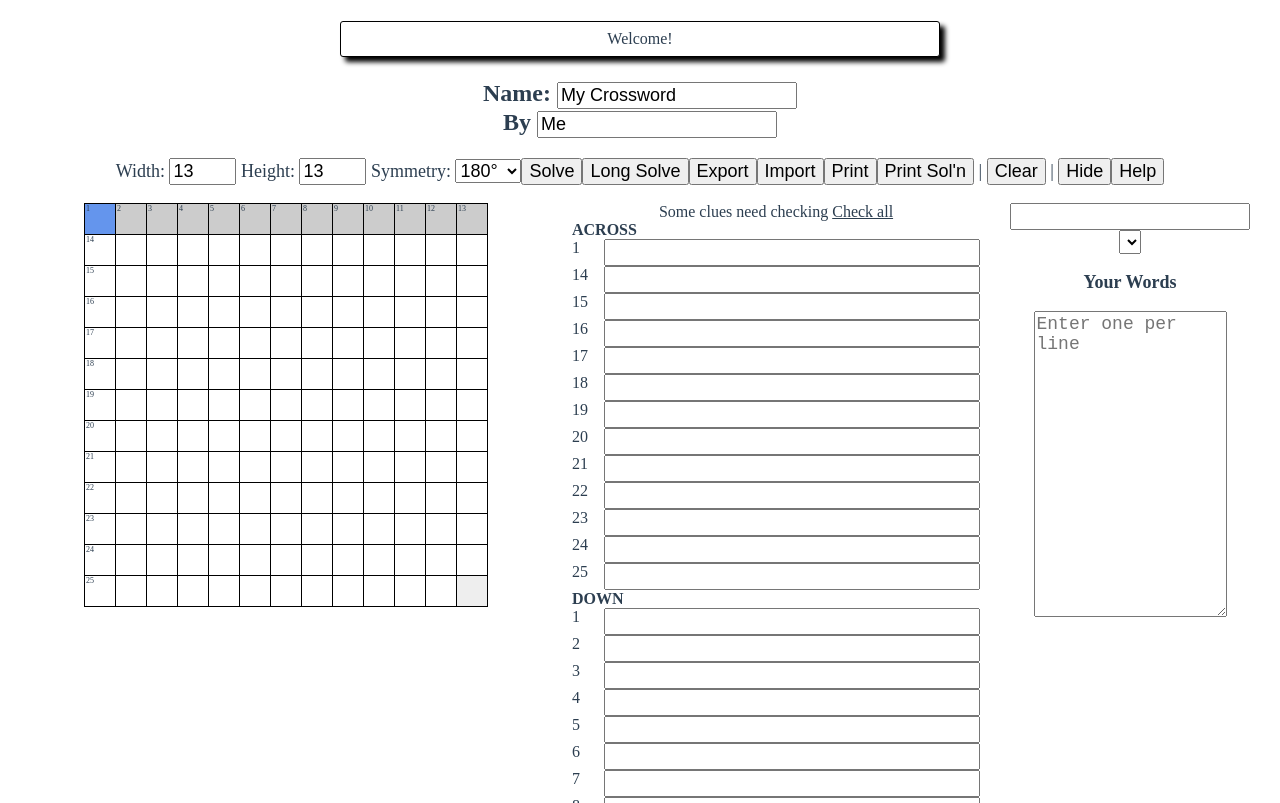
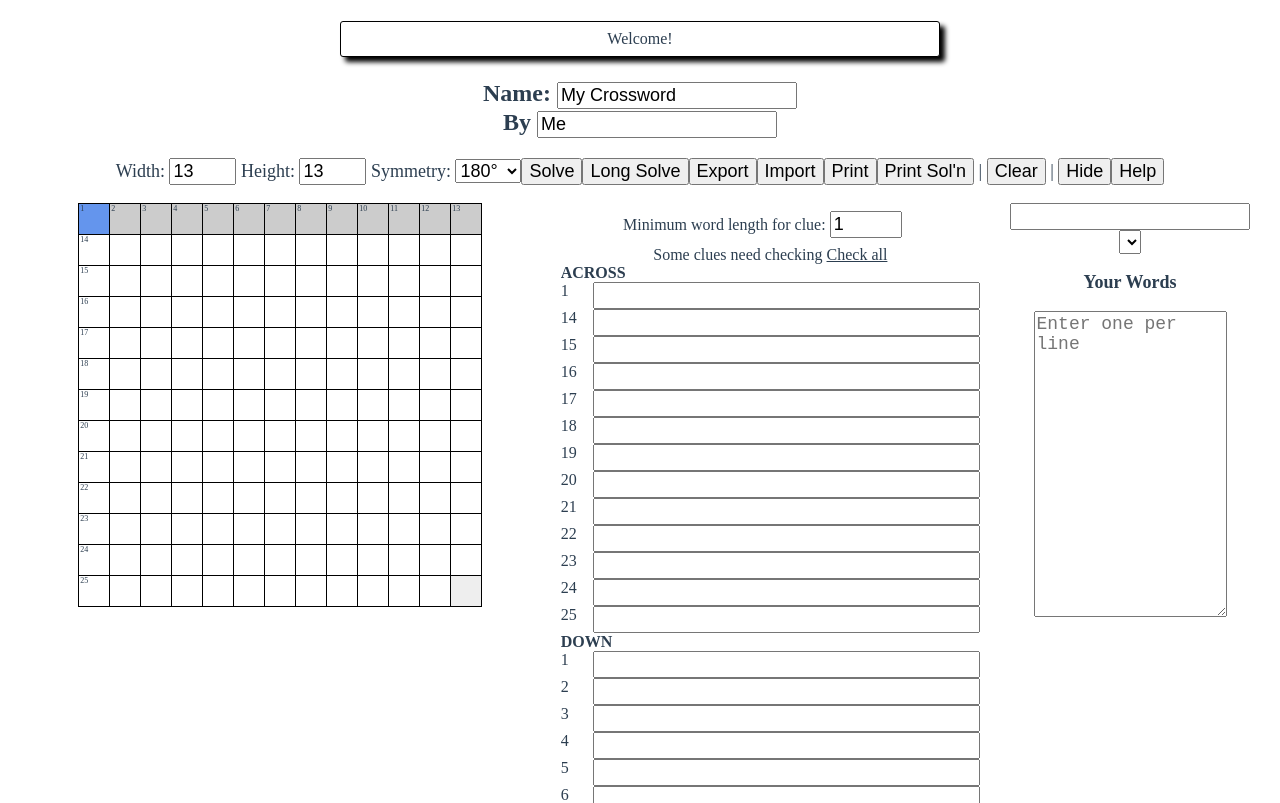
Before and after one commit to ertyseidohl/crossword-fe, a Vue app: page / in a window 1280 px wide. Built offline with nearby package versions, Linux system fonts and the light colour scheme.

Commit message:
Add ability to set minimum word length for clue

```diff
--- a/src/components/Crossword.vue
+++ b/src/components/Crossword.vue
@@ -89,6 +89,18 @@
         </table>
       </div>
       <div class="clueeditor">
+        <div class="clueeditor__minwordlength">
+          <label for="minimum-word-length-for-clue">Minimum word length for clue: </label>
+          <input
+            type="number"
+            min="1"
+            v-bind:max="maxClueLength"
+            v-model="minimumWordLengthForClue"
+            v-on:change="recalculate()"
+            class="clueeditor__minwordlength__input"
+            id="minimum-word-length-for-clue"
+          />
+        </div>
         <div v-show="dirtyClues">
           Some clues need checking
           <span
@@ -119,10 +131,10 @@
       <div class="cluedisplay" v-if="!printSolutionMode">
         <div v-for="(clues, dir) in sortedClues" v-bind:key="dir" class="cluedisplay__type">
           <h3 class="cluedisplay__dir">{{dir}}</h3>
-          <div v-for="(clue, i) in clues" v-bind:key="i" class="cluedisplay__clue">
+            <div v-for="(clue, i) in clues" v-bind:key="i" class="cluedisplay__clue">
             <b>{{clue.ordinal}}</b>
             {{clue.text}}
-          </div>
+            </div>
         </div>
       </div>
       <div class="wordlist">
@@ -346,6 +358,15 @@ td {
   cursor: pointer;
 }
 
+.clueeditor__minwordlength {
+  margin: 0.5rem 0;
+}
+
+.clueeditor__minwordlength__input {
+  width: 4rem;
+  margin-right: 1rem;
+}
+
 .clue__input--dirty {
   color: red;
 }
@@ -532,6 +553,7 @@ export default {
       wordListCache: [],
       wordListCacheWord: null,
       wordListServerPage: -1,
+      wordAtCache: {},
       desiredWords: "",
       saveTimeout: null,
       symmetry: SYMMETRY_180,
@@ -543,6 +565,7 @@ export default {
       waitTimeout: undefined,
       printMode: false,
       printSolutionMode: false,
+      minimumWordLengthForClue: 1,
     }
   },
   computed: {
@@ -569,9 +592,15 @@ export default {
       return this.state !== STATE_EDIT
     },
     sortedClues: function () {
+      function getFilter(dir) {
+        return function (clue) {
+          return clue.direction === dir &&
+          clue.word.length >= this.minimumWordLengthForClue
+        }
+      }
       return {
-        "ACROSS": this.currentClues.filter(c => c.direction === HORIZONTAL),
-        "DOWN": this.currentClues.filter(c => c.direction === VERTICAL),
+        "ACROSS": this.currentClues.filter(getFilter(HORIZONTAL).bind(this)),
+        "DOWN": this.currentClues.filter(getFilter(VERTICAL).bind(this)),
       }
     },
     modalText: function() {
@@ -589,6 +618,9 @@ export default {
     },
     dirtyClues: function(){
       return this.currentClues.some(c => c.isDirty)
+    },
+    maxClueLength: function() {
+      return Math.max(...this.currentClues.map(c => c.word.length))
     },
   },
   created: function() {
@@ -1215,6 +1247,11 @@ export default {
       return [[startX, startY], [endX, endY], [dx, dy]]
     },
     getWordAt: function(x, y, direction) {
+      // Cache this, since we call this a lot.
+      // This cache should be invalidated when the crossword changes.
+      if (this.wordAtCache[x + "," + y + "," + direction]) {
+        return this.wordAtCache[x + "," + y + "," + direction]
+      }
       const [[startX, startY], [endX, endY], [dx, dy]] = this.getWordBounds(x, y, direction)
       let currX = startX
       let currY = startY
@@ -1228,6 +1265,7 @@ export default {
       // Grab the last one
       const letter = this.getCell(currX, currY)
       letters.push(letter === "" ? "." : letter)
+      this.wordAtCache[x + "," + y + "," + direction] = letters.join("")
       return letters.join("")
     },
     handleExploreKey: function(event) {
@@ -1265,13 +1303,36 @@ export default {
       this.currentClues = []
       this.cellNumbers = {}
       let cellNumber = 1
+      this.wordAtCache = {}
+      // Need to figure out the minimum word length for clues first to avoid
+      // the case where all of the words are too short and therefore no clues
+      // are generated.
+      let longestWord = -Infinity
       for (let y = 0; y < this.height; y++) {
         for (let x = 0; x < this.width; x++) {
           if (this.getCell(x, y) === DARK) {
             continue
           }
-          const isHorizontal = x === 0 || this.getCell(x - 1, y) === DARK
-          const isVertical = y === 0 || this.getCell(x, y - 1) === DARK
+          longestWord = Math.max(
+            longestWord,
+            this.getWordAt(x, y, VERTICAL).length,
+            this.getWordAt(x, y, HORIZONTAL).length)
+        }
+      }
+      if (this.minimumWordLengthForClue > longestWord) {
+        this.minimumWordLengthForClue = longestWord
+      }
+      for (let y = 0; y < this.height; y++) {
+        for (let x = 0; x < this.width; x++) {
+          if (this.getCell(x, y) === DARK) {
+            continue
+          }
+          let isHorizontal = x === 0 || this.getCell(x - 1, y) === DARK
+          let isVertical = y === 0 || this.getCell(x, y - 1) === DARK
+
+          isHorizontal &= this.getWordLength(this.getWordBounds(x, y, HORIZONTAL), HORIZONTAL) >= this.minimumWordLengthForClue
+          isVertical &= this.getWordLength(this.getWordBounds(x, y, VERTICAL), VERTICAL) >= this.minimumWordLengthForClue
+
           if (isHorizontal) {
             this.createOrCopyClue(x, y, cellNumber, HORIZONTAL)
           }
```
Also changed, not shown: 1 other file (tests, documents, lock files or other folders).
